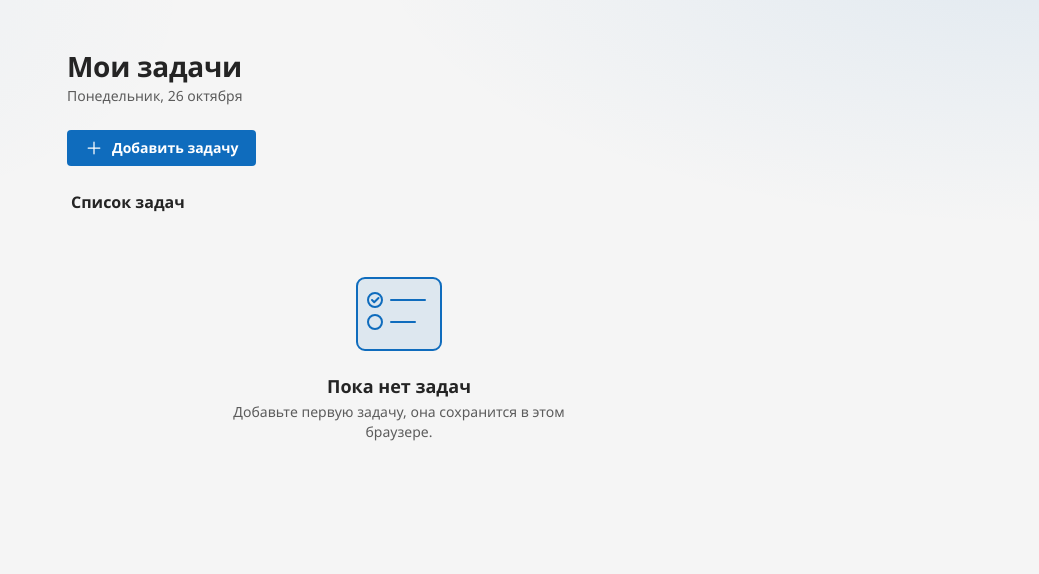
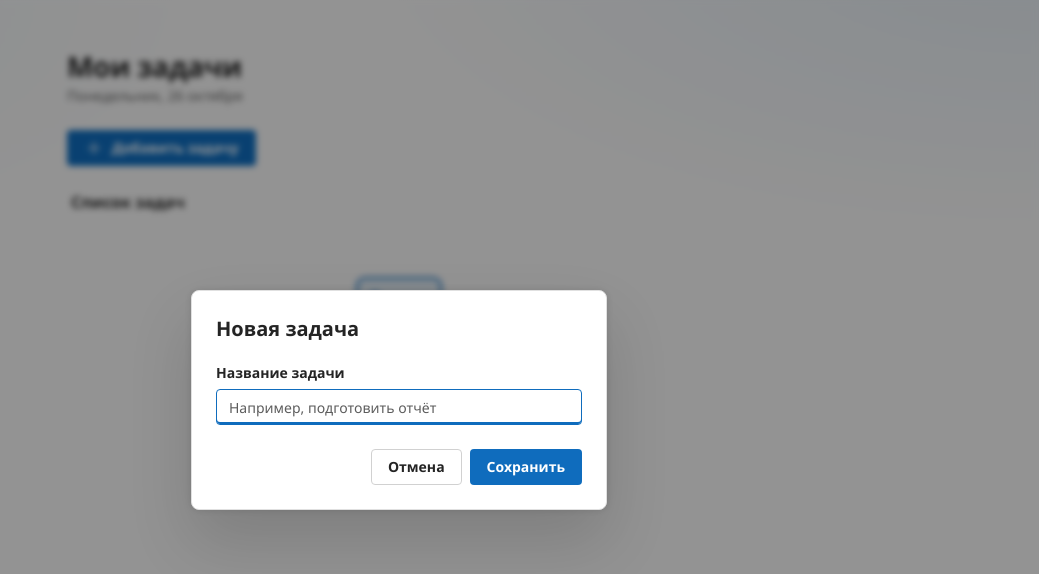
Before and after one commit to MaximVill/Web--, a Vue app: page / in a window 1280 px wide. Both pictures are taken after a click on the button "Добавить задачу". Shown: the top 574 px of the page, without its empty margins (241-1280 px from the left). Built offline with nearby package versions, Linux system fonts and the light colour scheme.

Commit message:
Add modal for creating and editing tasks

```diff
--- a/src/App.vue
+++ b/src/App.vue
@@ -1,9 +1,12 @@
 <script setup>
 import { ref, computed, watch } from 'vue'
 import TodoList from './components/TodoList.vue'
+import AddTodoModal from './components/AddTodoModal.vue'
 import { loadTasks, saveTasks } from './storage.js'
 
 const tasks = ref(loadTasks())
+const isModalOpen = ref(false)
+const editingTask = ref(null)
 
 const today = new Date().toLocaleDateString('ru-RU', {
 	weekday: 'long',
@@ -17,6 +20,25 @@ const sortedTasks = computed(() => [...tasks.value].sort((a, b) => a.done - b.do
 const doneCount = computed(() => tasks.value.filter(t => t.done).length)
 
 watch(tasks, (value) => saveTasks(value), { deep: true })
+
+function openModal(task = null) {
+	editingTask.value = task
+	isModalOpen.value = true
+}
+
+function closeModal() {
+	isModalOpen.value = false
+	editingTask.value = null
+}
+
+function saveTask(title) {
+	if (editingTask.value) {
+		editingTask.value.title = title
+	} else {
+		tasks.value.push({ id: Date.now().toString(), title, done: false })
+	}
+	closeModal()
+}
 
 function toggleTask(id) {
 	const task = tasks.value.find(t => t.id === id)
@@ -39,7 +61,7 @@ function deleteTask(id) {
 
 		<main class="page__main">
 			<div class="controls">
-				<button type="button" class="btn btn--primary btn--block-mobile">
+				<button type="button" class="btn btn--primary btn--block-mobile" @click="openModal()">
 					<svg class="icon" viewBox="0 0 24 24" aria-hidden="true" focusable="false">
 						<path d="M12 5v14M5 12h14" />
 					</svg>
@@ -55,9 +77,17 @@ function deleteTask(id) {
 				<TodoList
 					:tasks="sortedTasks"
 					@toggle="toggleTask"
+					@edit="openModal"
 					@delete="deleteTask"
 				/>
 			</section>
 		</main>
+
+		<AddTodoModal
+			:open="isModalOpen"
+			:task="editingTask"
+			@save="saveTask"
+			@close="closeModal"
+		/>
 	</div>
 </template>
--- /dev/null
+++ b/src/components/AddTodoModal.vue
@@ -0,0 +1,56 @@
+<script setup>
+import { ref, watch } from 'vue'
+
+const props = defineProps({
+	open: { type: Boolean, default: false },
+	task: { type: Object, default: null }
+})
+
+const emit = defineEmits(['save', 'close'])
+
+const dialog = ref(null)
+const title = ref('')
+
+watch(() => props.open, (value) => {
+	if (value) {
+		title.value = props.task ? props.task.title : ''
+		dialog.value.showModal()
+	} else if (dialog.value.open) {
+		dialog.value.close()
+	}
+})
+
+function submit() {
+	const text = title.value.trim()
+	if (!text) return
+	emit('save', text)
+}
+</script>
+
+<template>
+	<dialog ref="dialog" class="modal" aria-labelledby="dialog-title" @close="emit('close')">
+		<form method="dialog" class="modal__form" @submit.prevent="submit">
+			<h2 id="dialog-title" class="modal__title">{{ task ? 'Редактировать задачу' : 'Новая задача' }}</h2>
+
+			<div class="form-group">
+				<label for="task-title" class="form-group__label">Название задачи</label>
+				<input
+					v-model="title"
+					type="text"
+					id="task-title"
+					class="form-group__input"
+					name="title"
+					required
+					autofocus
+					autocomplete="off"
+					placeholder="Например, подготовить отчёт"
+				/>
+			</div>
+
+			<div class="modal__actions">
+				<button type="button" class="btn btn--secondary" @click="emit('close')">Отмена</button>
+				<button type="submit" class="btn btn--primary">Сохранить</button>
+			</div>
+		</form>
+	</dialog>
+</template>
```
